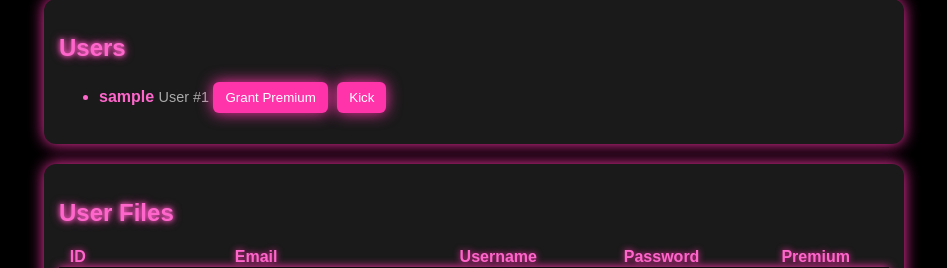
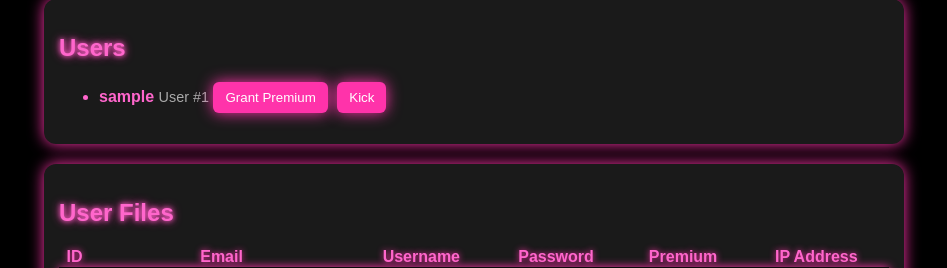
Before and after one commit to Mr-A-Hacker/BuzzTube, a Flask app: page /admin in a window 1280 px wide. Shown: the part 574-842 px from the top of the page, without its empty margins (166-1113 px from the left). Run offline with Flask 3, Linux system fonts and the light colour scheme; the visitor is signed in with stand-in values (Sample User, id 1); data comes from the database, SQL or seed files in the repository; data that the repository does not hold is empty.

Commit message:
Update admin.html

```diff
--- a/templates/admin.html
+++ b/templates/admin.html
@@ -77,6 +77,7 @@
           <th>Username</th>
           <th>Password</th>
           <th>Premium</th>
+          <th>IP Address</th>
         </tr>
       </thead>
       <tbody>
@@ -87,9 +88,10 @@
           <td>{{ u['username'] }}</td>
           <td>{{ u['password'] }}</td>
           <td>{{ u['premium'] }}</td>
+          <td>{{ u['ip_address'] }}</td>
         </tr>
         {% else %}
-        <tr><td colspan="5">No users found.</td></tr>
+        <tr><td colspan="6">No users found.</td></tr>
         {% endfor %}
       </tbody>
     </table>
```
